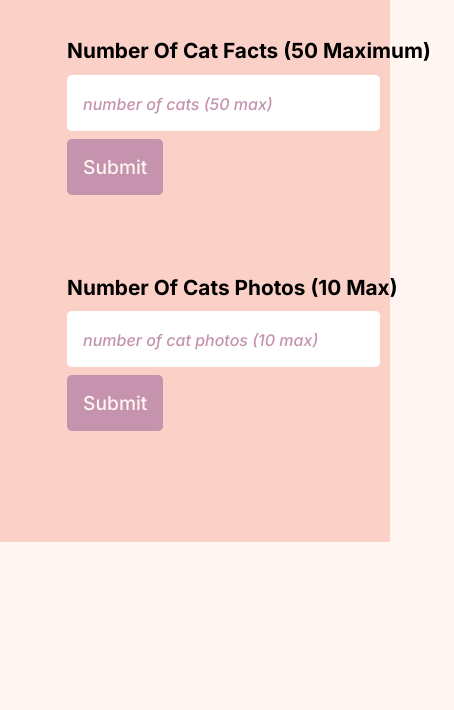
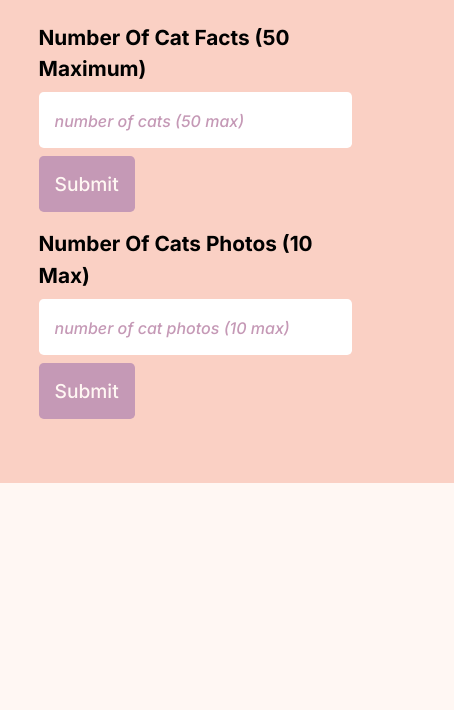
Before and after one commit to WaithakaGuru/Cats-App-API, a website built with Vite: page index.html in a window 390 px wide. Shown: the part 134-844 px from the top of the page, 454 px wide, since content can reach past the window. Built offline with nearby package versions, Linux system fonts and the light colour scheme.

Commit message:
Add Responsiveness to the site
- fix image size on small screens
- fix form width on small screens
- fix the loading state Spinner height on small screens

```diff
--- a/src/index.mjs
+++ b/src/index.mjs
@@ -27,8 +27,9 @@ const verifyUserInput = (userInput, maxValue) => {
 
 const addLoadingState = (loadingStateCode) => {
    if(loadingStateCode === 1){
+        resultsContainer.classList.add("none");
         loadingSpinner.classList.remove("none");
-        resultsContainer.classList.add("none");
+        loadingSpinner.style.minHeight = "8rem";
     }
     else{
         loadingSpinner.classList.add("none");
@@ -47,7 +48,7 @@ function getRequest  (btnClicked, userInput, APICall)  {
 
             if(btnClicked === factBtn){
                 addLoadingState(0)
-                data.forEach(fact => {
+                data.data.forEach(fact => {
                     listHTML += `<li class="item">${fact}</li>`
                 });
                 listHTML+=`</ol>`
--- a/src/style.css
+++ b/src/style.css
@@ -8,10 +8,10 @@
   -webkit-font-smoothing: antialiased;
   -moz-osx-font-smoothing: grayscale;
 
-  --back-main-color: #fff5f1;
-  --form-section-back-color: #fbd1c7;
+  --back-main-color: #fff7f3;
+  --form-section-back-color: #fad0c4;
   --txt-color: #000;
-  --btn-back-color: #c593ae;
+  --btn-back-color: #c599b6;
   --btn-txt-color: #fff5f0;
   --input-back-color: #fff;
   --input-border-color: #e5e7eb;
@@ -48,20 +48,18 @@ body{
 }
 
 .forms-holder, .photo-facts-container{
-  width: 65.6%;
+  width: 75.6%;
 }
 
 section.entry-forms-section{
   width: 100%;
-  min-height: 72.5% ;
-  height: max-content;
   background-color: var(--form-section-back-color);
   display: flex;
   flex-direction: column;
   gap: 2rem;
   align-items: center;
-  padding-bottom: 4rem;
-  justify-content:last baseline ;
+  justify-content:center;
+  padding: 4rem;
 }
 
 section.entry-forms-section h2{
@@ -77,11 +75,10 @@ section.entry-forms-section h2{
  }
 
 .forms-holder{
-  min-height: 90%;
+  max-height: max-content;
   display: flex;
-  justify-content: space-evenly;
-  flex-direction: column;
-
+  justify-content: center;
+  gap: 8rem;
 }
 
 form :is(label, button){
@@ -143,15 +140,17 @@ form button{
 /* end of loading spinner stylings */
 
 section.results-holder ol.result-items{
+  width: 85%;
   list-style-type: decimal;
-  text-align: left;
   margin-left: .8rem;
+  place-self: center;
 }
 
 ol.result-items li.item{
-  margin: 1rem auto;
+  width: 100%;
+  text-align: left;
+  margin: .1rem auto;
   font-size: 1.3rem;
-  text-align: left;
 }
 
 /* result Images stylings */
@@ -185,15 +184,40 @@ p.error {
 /* end of error stylings */
 
 /* Responsiveness Stylings */
-@media screen and (max-width:25.5em) and (min-width: 14.375em){
+@media screen and (max-width:63.4375em){
+  form{
+    width: max-content;
+  }
+}
+@media screen and (min-width:63.4375em ){
+  .forms-holder{
+    width: max-content;
+  }
+}
+@media screen and (max-width:57.1875em ){
+  label{
+    text-wrap: wrap;
+  }
+}
+@media screen and (max-width:44.375em ){
   .forms-holder{
     flex-direction: column;
+    align-items: center;
+    gap: 1rem;
   }
 }
-@media screen and (max-width:1 ){
+@media screen and (max-width:31.5em){
+  form {
+    max-width: min-content;
+  }
+}
 
-}
-@media screen and (max-width:1 ){
-
+@media screen and (max-width:38em){
+  section.results-holder ol.result-items{
+    width: 100%;
+  }
+  .cat-image{
+    min-width: 20rem;
+  }
 }
 /* End of Responsiveness Stylings */
```
